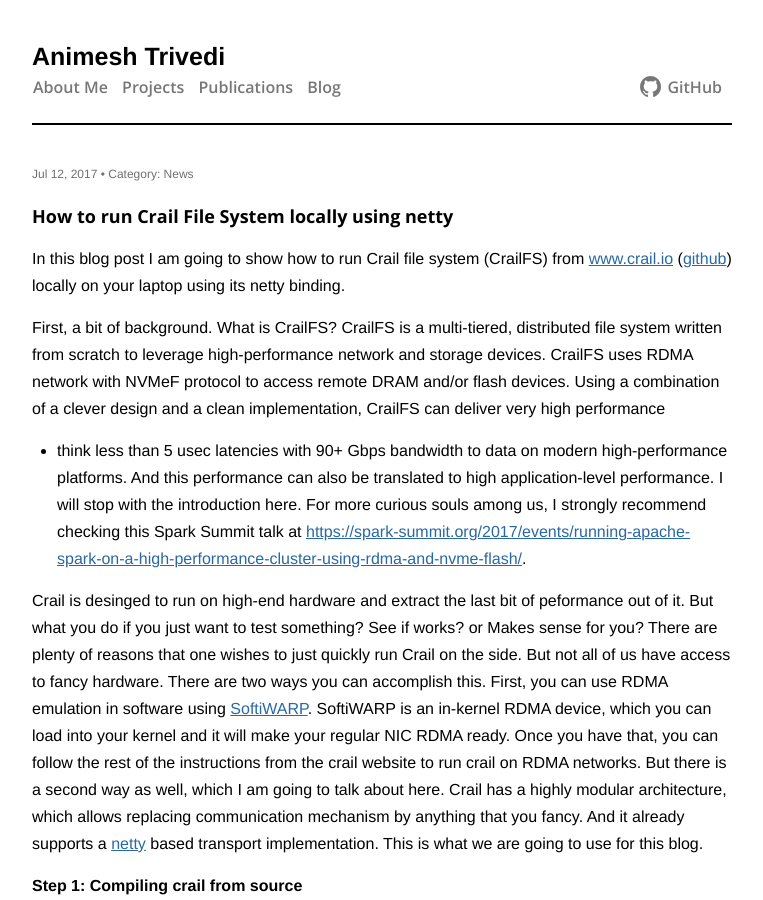
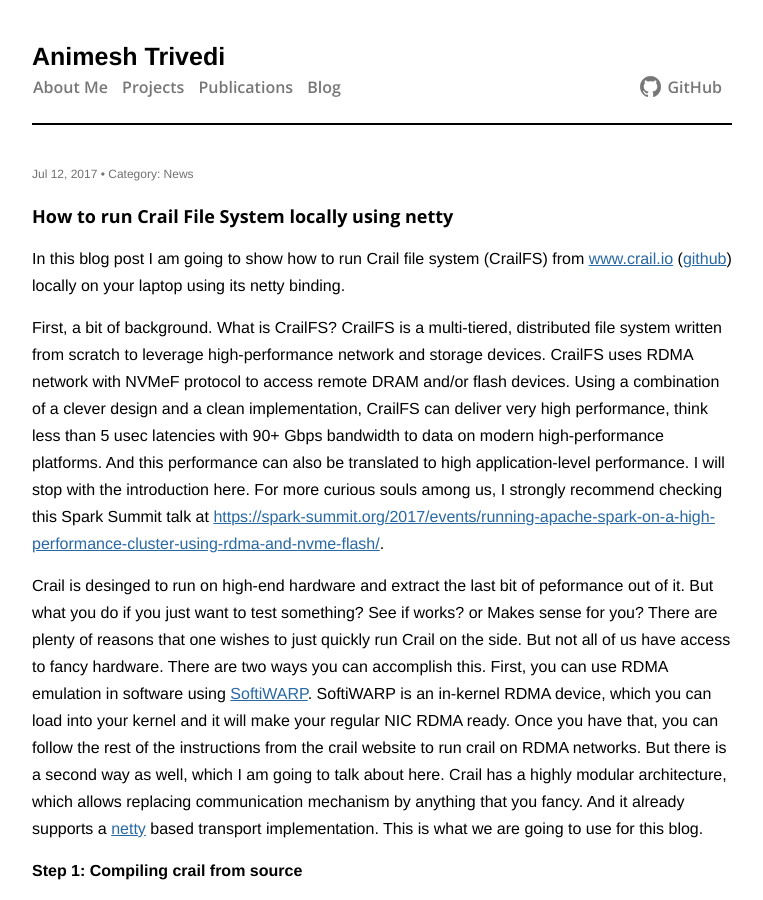
Before and after one commit to animeshtrivedi/animeshtrivedi.github.io, a Jekyll site: the page built from _posts/2017-07-12-run-crail-locally.md, in a window 1280 px wide and 900 px high. Shown: the whole window, without its empty margins (258-1021 px from the left). Built offline with Jekyll 4.4.1, drawn with Linux system fonts in a browser that asks for light colours.

Commit message:
fixing typo

```diff
--- a/_posts/2017-07-12-run-crail-locally.md
+++ b/_posts/2017-07-12-run-crail-locally.md
@@ -15,8 +15,8 @@
 distributed file system written from scratch to leverage high-performance
 network and storage devices. CrailFS uses RDMA network with NVMeF protocol
 to access remote DRAM and/or flash devices. Using a combination of a clever
-design and a clean implementation, CrailFS can deliver very high performance
-- think less than 5 usec latencies with 90+ Gbps bandwidth to data on modern
+design and a clean implementation, CrailFS can deliver very high performance,
+think less than 5 usec latencies with 90+ Gbps bandwidth to data on modern
 high-performance platforms. And this performance can also be translated to
 high application-level performance. I will stop with the introduction here.
 For more curious souls among us, I strongly recommend checking this Spark
```
